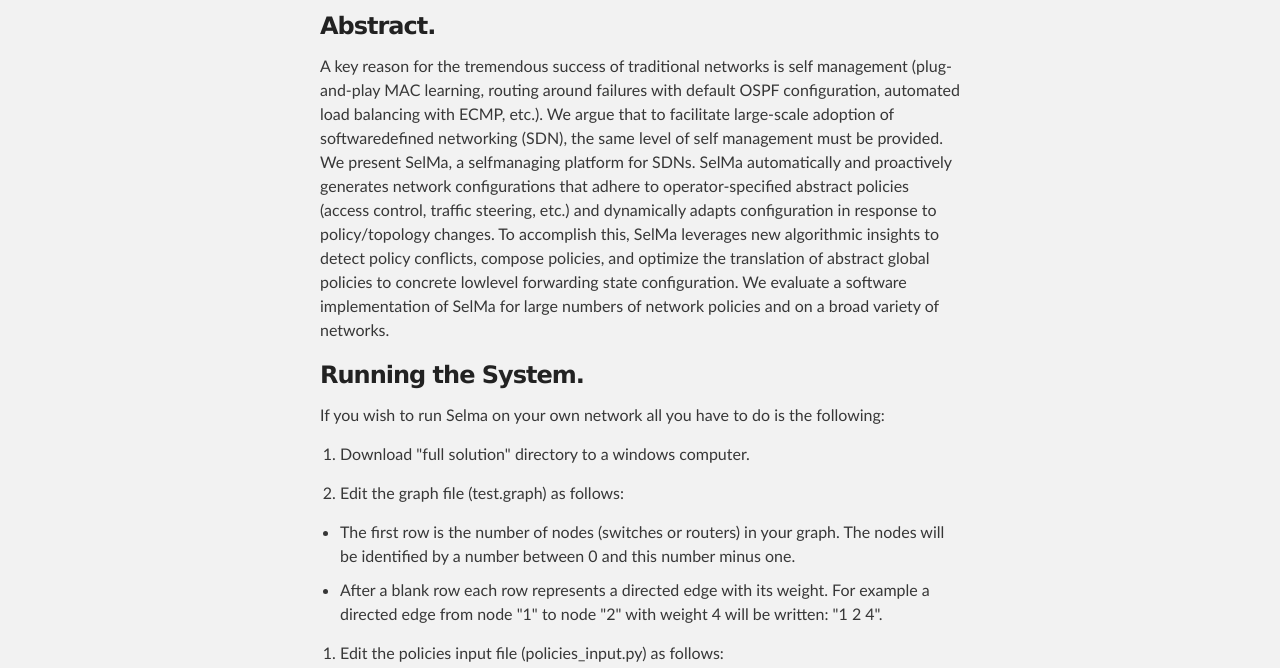
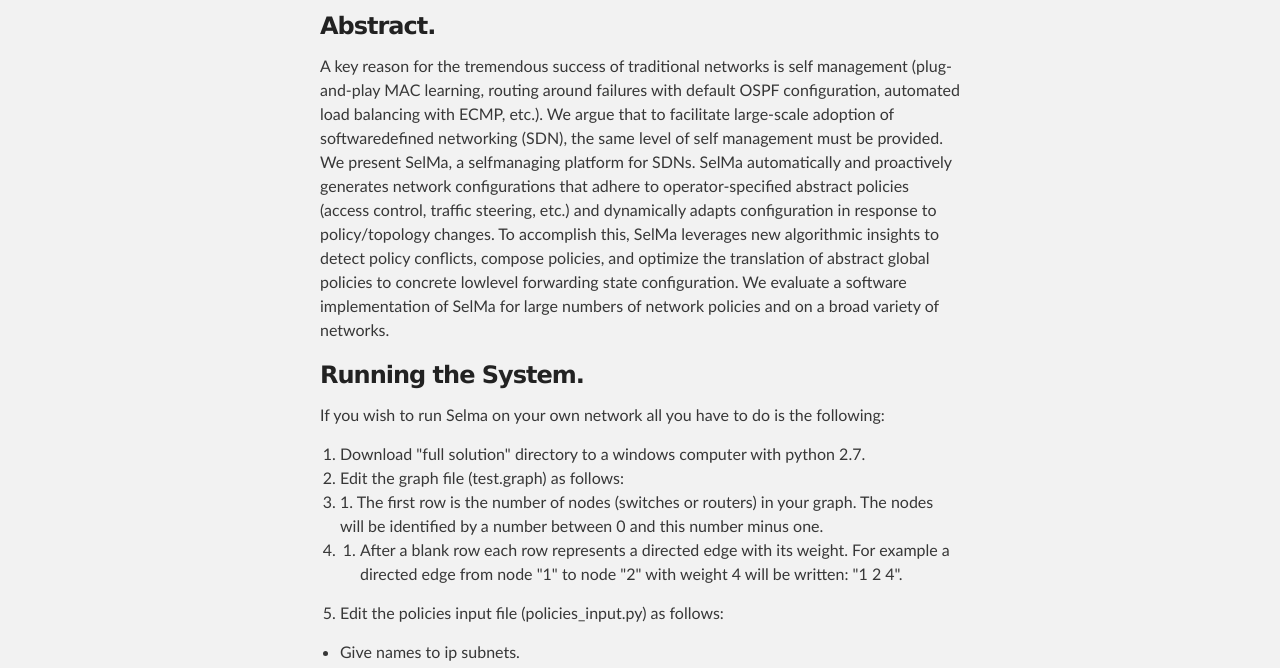
Before and after one commit to ronhuji/SDNP, a plain HTML site: page index.html in a window 1280 px wide. Shown: the part 252-920 px from the top of the page. Drawn offline with Linux system fonts and the light colour scheme.

```diff
--- a/index.html
+++ b/index.html
@@ -59,16 +59,12 @@ policies and on a broad variety of networks.</p>
 <p>If you wish to run Selma on your own network all you have to do is the following:</p>
 
 <ol>
-<li><p>Download "full solution" directory to a windows computer.</p></li>
-<li><p>Edit the graph file (test.graph) as follows:</p></li>
-</ol>
-
-<ul>
-<li>The first row is the number of nodes (switches or routers) in your graph. The nodes will be identified by a number between 0 and this number minus one.</li>
-<li><p>After a blank row each row represents a directed edge with its weight. For example a directed edge from node "1" to node "2" with weight 4 will be written: "1 2 4".</p></li>
-</ul>
-
-<ol>
+<li>Download "full solution" directory to a windows computer with python 2.7.</li>
+<li>Edit the graph file (test.graph) as follows:</li>
+<li>1. The first row is the number of nodes (switches or routers) in your graph. The nodes will be identified by a number between 0 and this number minus one.</li>
+<li><ol>
+<li>After a blank row each row represents a directed edge with its weight. For example a directed edge from node "1" to node "2" with weight 4 will be written: "1 2 4".</li>
+</ol></li>
 <li><p>Edit the policies input file (policies_input.py) as follows:</p></li>
 </ol>
 
```
Also changed, not shown: params.json (+1 -1 lines).
